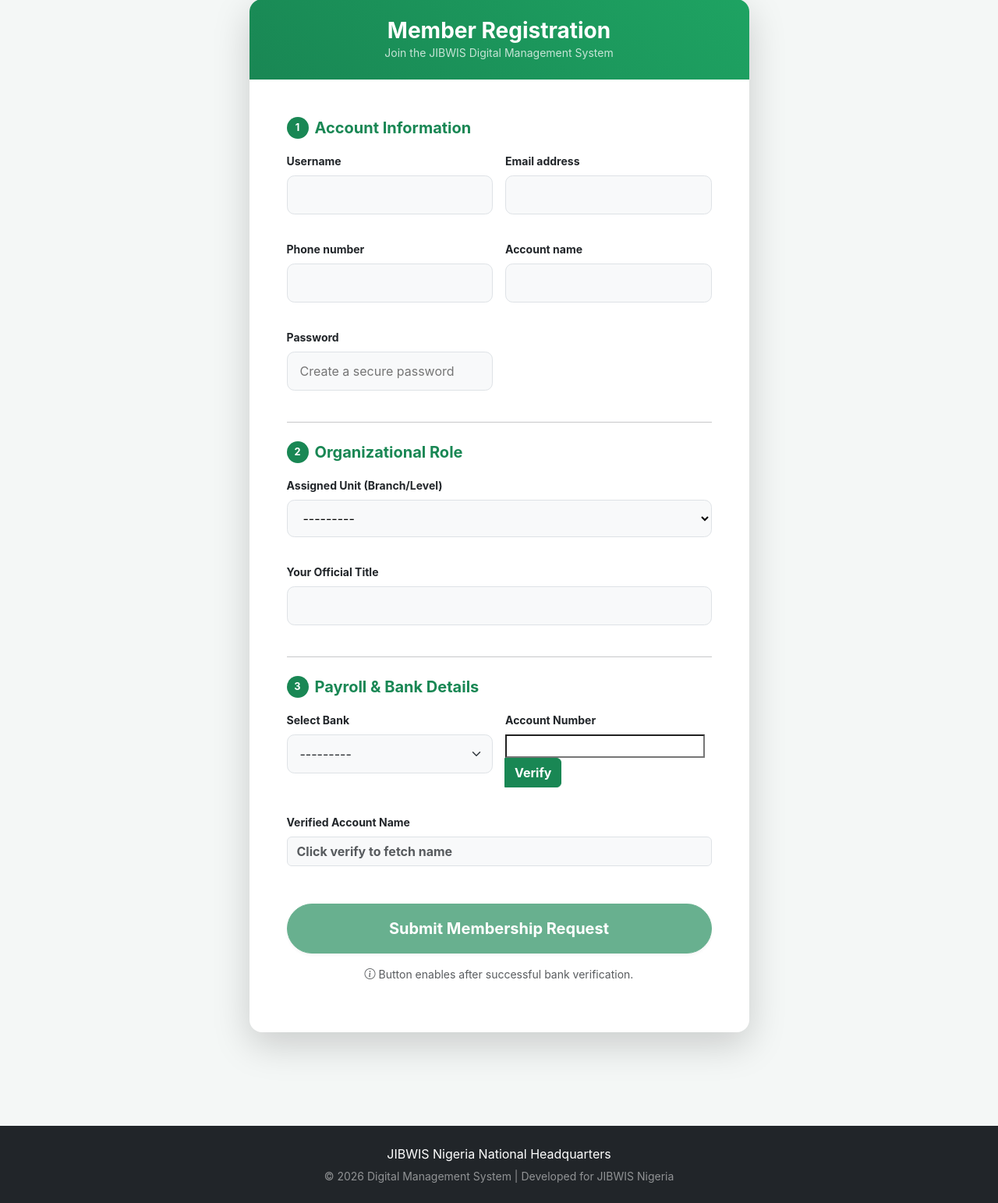
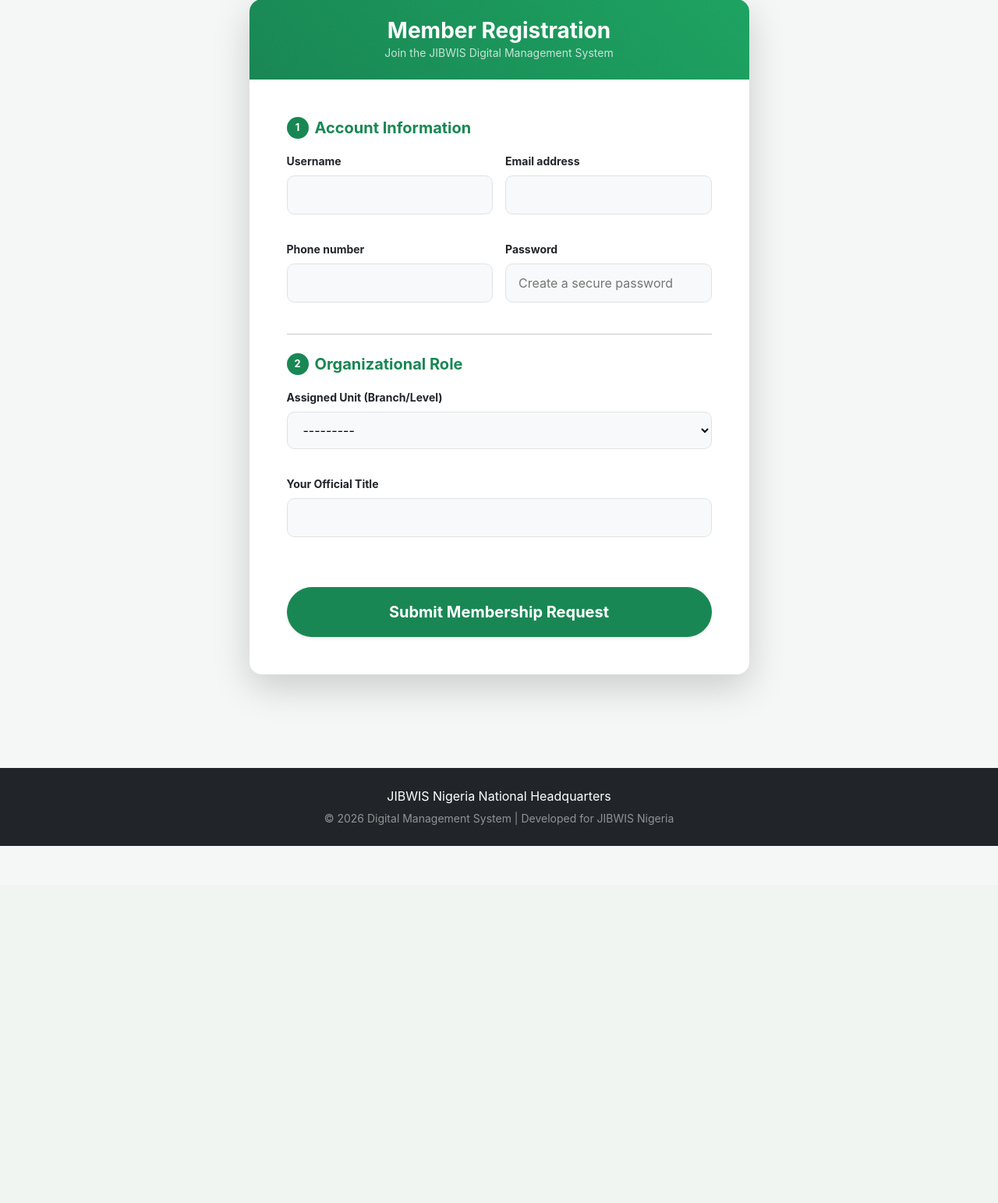
Before and after one commit to Aburaihanai/izalams, a Django app: page /register/ in a window 1280 px wide. Shown: the part 143-1686 px from the top of the page at 78% size. After the commit the page ends 1228 px from the top, so only its background shows below. Run offline with Django 5.2, Linux system fonts and the light colour scheme; data comes from the database, SQL or seed files in the repository; both versions use the stored data as it was after the commit.

Commit message:
my last commit

```diff
--- a/accounts/forms.py
+++ b/accounts/forms.py
@@ -28,9 +28,8 @@
 
     class Meta:
         model = User
-        fields = ['username', 'email', 'phone_number', 'bank_code', 'account_number', 'account_name', 'password']
+        fields = ['username', 'email', 'phone_number', 'password']
         widgets = {
-            'bank_code': forms.Select(attrs={'class': 'form-select'}),
             'password': forms.PasswordInput(attrs={'class': 'form-control'}),
         }
 
--- a/accounts/urls.py
+++ b/accounts/urls.py
@@ -27,7 +27,6 @@
     path('member-detail/<int:member_id>/', views.member_detail, name='member_detail'),
     path('members/', views.members_list, name='members_list'),
     path('members/export/', views.export_members_excel, name='export_members_excel'),
-    path('verify-bank/', views.verify_bank_account, name='verify_bank'),
     path('password-reset/',
          CustomPasswordResetView.as_view(template_name='password_reset.html'),
          name='password_reset'),
--- a/accounts/views.py
+++ b/accounts/views.py
@@ -203,6 +203,7 @@
     profile = member.profiles.first() # Getting the primary profile
     return render(request, 'accounts/member_detail.html', {'member': member, 'profile': profile})
 
+
 @login_required
 def approve_member(request, profile_id):
     """Action view to activate a profile."""
@@ -211,6 +212,7 @@
     profile.save()
     messages.success(request, _(f"Account for {profile.user.get_full_name()} activated."))
     return redirect('dashboard')
+
 
 
 # --- 3. PAYROLL & DATA ---
@@ -323,30 +325,6 @@
 
     return response
 
-def verify_bank_account(request):
-    bank_code = request.GET.get('bank_code')
-    account_number = request.GET.get('account_number')
-
-    if not bank_code or not account_number:
-        return JsonResponse({'error': 'Missing data'}, status=400)
-
-    url = f"https://api.paystack.co/bank/resolve?account_number={account_number}&bank_code={bank_code}"
-    headers = {
-        "Authorization": f"Bearer YOUR_PAYSTACK_SECRET_KEY",
-        "Content-Type": "application/json",
-    }
-
-    try:
-        response = requests.get(url, headers=headers, timeout=10)
-        data = response.json()
-
-        if data.get('status'):
-            # Paystack returns account_name inside the 'data' object
-            return JsonResponse({'account_name': data['data']['account_name']})
-        else:
-            return JsonResponse({'error': data.get('message')}, status=400)
-    except requests.exceptions.RequestException:
-        return JsonResponse({'error': 'Connection to Paystack failed'}, status=503)
 
 @login_required
 def member_search(request):
--- a/templates/accounts/register.html
+++ b/templates/accounts/register.html
@@ -21,7 +21,8 @@
                     </h5>
                     <div class="row g-3">
                         {% for field in user_form %}
-                            {% if field.name != 'bank_code' and field.name != 'account_number' %}
+                            {# Exclude bank fields from rendering #}
+                            {% if field.name != 'bank_code' and field.name != 'account_number' and field.name != 'account_name' %}
                             <div class="col-md-6 mb-3">
                                 <label class="form-label small fw-bold text-dark">{{ field.label }}</label>
                                 <div class="django-field-wrapper">{{ field }}</div>
@@ -42,46 +43,15 @@
                         <div class="col-md-12 mb-3">
                             <label class="form-label small fw-bold text-dark">{{ field.label }}</label>
                             <div class="django-field-wrapper">{{ field }}</div>
+                            {% if field.errors %}<div class="text-danger extra-small">{{ field.errors }}</div>{% endif %}
                         </div>
                         {% endfor %}
                     </div>
 
-                    <hr class="my-4 opacity-25">
-
-                    <h5 class="text-success fw-bold mb-3 d-flex align-items-center">
-                        <span class="bg-success text-white rounded-circle d-inline-flex align-items-center justify-content-center me-2" style="width:28px; height:28px; font-size: 0.8rem;">3</span>
-                        {% trans "Payroll & Bank Details" %}
-                    </h5>
-                    <div class="row g-3">
-                        <div class="col-md-6 mb-3">
-                            <label class="form-label small fw-bold">{% trans "Select Bank" %}</label>
-                            <div class="django-field-wrapper">
-                                {{ user_form.bank_code }}
-                            </div>
-                        </div>
-                        <div class="col-md-6 mb-3">
-                            <label class="form-label small fw-bold">{% trans "Account Number" %}</label>
-                            <div class="input-group">
-                                {{ user_form.account_number }}
-                                <button type="button" class="btn btn-success fw-bold" id="verifyBtn">
-                                    <span id="btnText">{% trans "Verify" %}</span>
-                                    <span id="verifySpinner" class="spinner-border spinner-border-sm d-none"></span>
-                                </button>
-                            </div>
-                        </div>
-                        <div class="col-md-12">
-                            <label class="form-label small fw-bold">{% trans "Verified Account Name" %}</label>
-                            <input type="text" id="id_account_name" name="account_name" class="form-control bg-light fw-bold text-success" readonly placeholder="{% trans 'Click verify to fetch name' %}">
-                        </div>
-                    </div>
-
                     <div class="d-grid gap-2 mt-5">
-                        <button type="submit" id="submitBtn" class="btn btn-success btn-lg fw-bold shadow-sm py-3 rounded-pill" disabled>
+                        <button type="submit" id="submitBtn" class="btn btn-success btn-lg fw-bold shadow-sm py-3 rounded-pill">
                             {% trans "Submit Membership Request" %}
                         </button>
-                        <p class="text-center small text-muted mt-2">
-                            <i class="bi bi-info-circle"></i> {% trans "Button enables after successful bank verification." %}
-                        </p>
                     </div>
                 </form>
             </div>
@@ -97,49 +67,4 @@
     .django-field-wrapper input:focus { border-color: #198754 !important; background-color: #fff !important; outline: none !important; box-shadow: 0 0 0 0.25rem rgba(25,135,84,0.1) !important;}
     .extra-small { font-size: 0.75rem; }
 </style>
-
-<script>
-document.getElementById('verifyBtn').addEventListener('click', function() {
-    const bank = document.querySelector('[name="bank_code"]').value;
-    const acct = document.querySelector('[name="account_number"]').value;
-    const nameInput = document.getElementById('id_account_name');
-    const submitBtn = document.getElementById('submitBtn');
-    const spinner = document.getElementById('verifySpinner');
-    const btnText = document.getElementById('btnText');
-
-    if (!bank || acct.length !== 10) {
-        alert("{% trans 'Please select a bank and enter a valid 10-digit account number.' %}");
-        return;
-    }
-
-    // Start Loading
-    spinner.classList.remove('d-none');
-    btnText.classList.add('d-none');
-    this.disabled = true;
-
-    fetch(`/verify-bank/?bank_code=${bank}&account_number=${acct}`)
-        .then(response => response.json())
-        .then(data => {
-            spinner.classList.add('d-none');
-            btnText.classList.remove('d-none');
-            this.disabled = false;
-
-            if (data.account_name) {
-                nameInput.value = data.account_name;
-                submitBtn.disabled = false; // Enable submit button
-                nameInput.classList.add('is-valid');
-            } else {
-                alert("{% trans 'Verification failed. Please check your details.' %}");
-                nameInput.value = "";
-                submitBtn.disabled = true;
-            }
-        })
-        .catch(error => {
-            spinner.classList.add('d-none');
-            btnText.classList.remove('d-none');
-            this.disabled = false;
-            console.error('Error:', error);
-        });
-});
-</script>
 {% endblock %}
```
Also changed, not shown: db.sqlite3.
